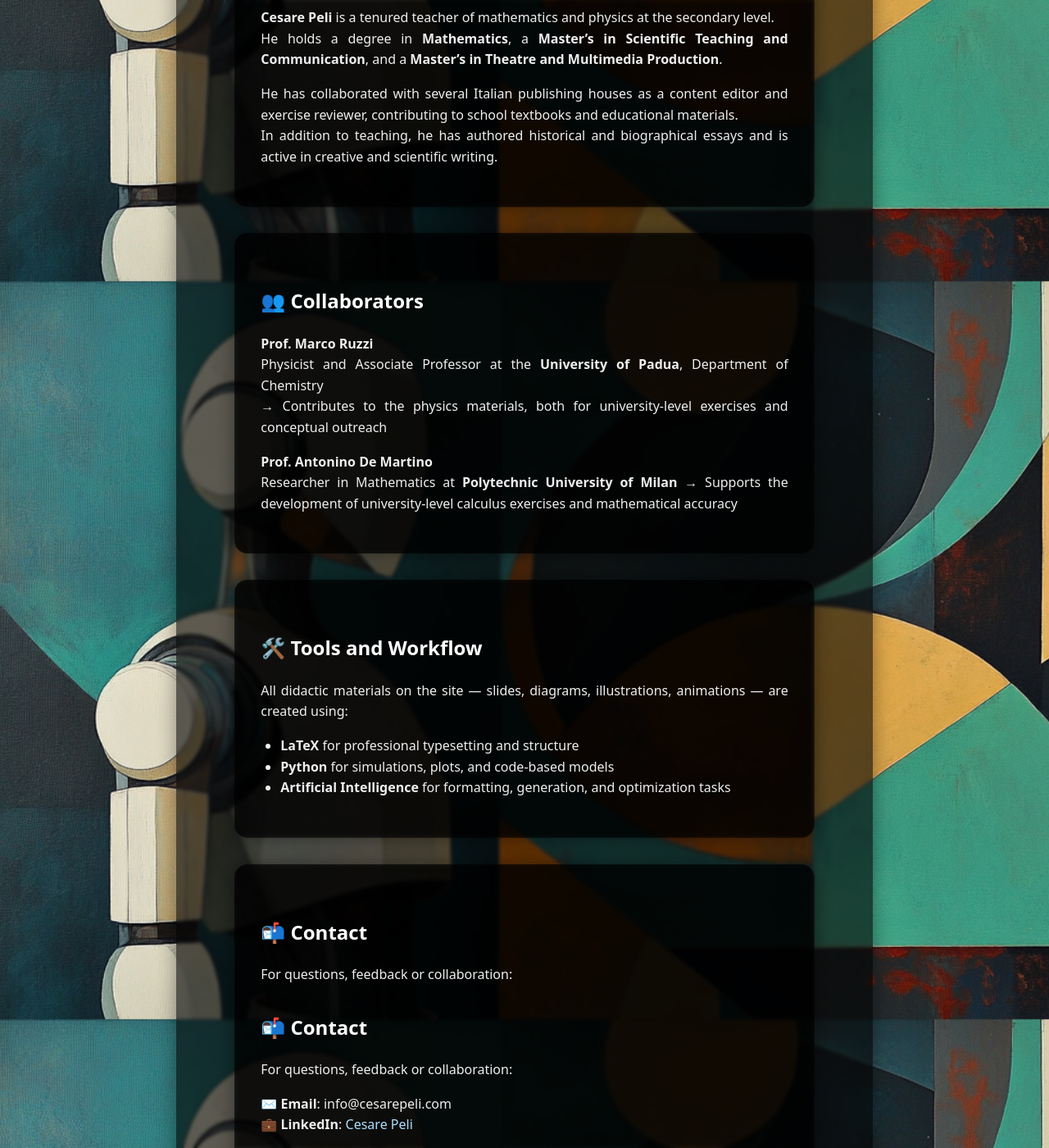
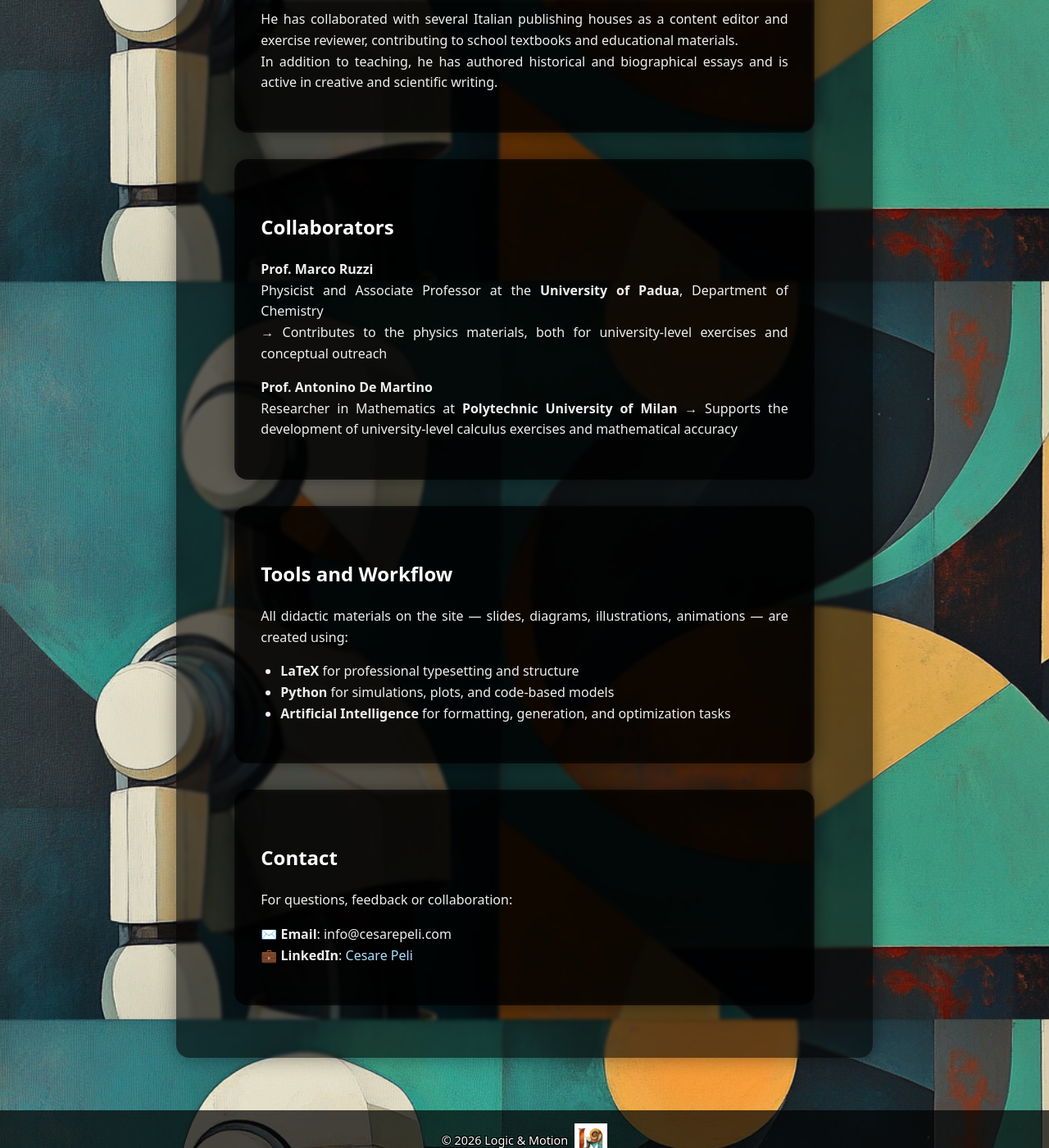
Before and after one commit to CesarePeli/Math_Physics_Logic, a Jekyll site: the page built from about/index.md, in a window 1280 px wide and 1400 px high, scrolled down 557 px. Shown: the whole window at 82% size. Built offline with Jekyll 4.4.1, drawn with Linux system fonts in a browser that asks for light colours; some of the changed text lies outside the part shown.

Commit message:
Uniform About page layout and headings

```diff
--- a/about/index.md
+++ b/about/index.md
@@ -11,16 +11,12 @@ background_image: "/images/about.png"
 
 # About
 
-<div class="content-box">
-
 **Logic & Motion** is an independent educational project curated by Cesare Peli.
 It offers structured resources in mathematics and physics for high school and early university level.
 
+<div class="content-box">
 
-
-## 👤 Author
-
-## 👤 Cesare Peli
+## Author
 
 **Cesare Peli** is a tenured teacher of mathematics and physics at the secondary level.
 He holds a degree in **Mathematics**, a **Master’s in Scientific Teaching and Communication**, and a **Master’s in Theatre and Multimedia Production**.
@@ -34,7 +30,7 @@ In addition to teaching, he has authored historical and biographical essays and
 
 <div class="content-box">
 
-## 👥 Collaborators
+## Collaborators
 
 **Prof. Marco Ruzzi**
 Physicist and Associate Professor at the **University of Padua**, Department of Chemistry
@@ -48,7 +44,7 @@ Researcher in Mathematics at **Polytechnic University of Milan**
 
 <div class="content-box">
 
-## 🛠️ Tools and Workflow
+## Tools and Workflow
 
 All didactic materials on the site — slides, diagrams, illustrations, animations — are created using:
 
@@ -60,12 +56,7 @@ All didactic materials on the site — slides, diagrams, illustrations, animatio
 
 <div class="content-box">
 
-## 📬 Contact
-
-For questions, feedback or collaboration:
-
-## 📬 Contact
-
+## Contact
 
 For questions, feedback or collaboration:
 
```
